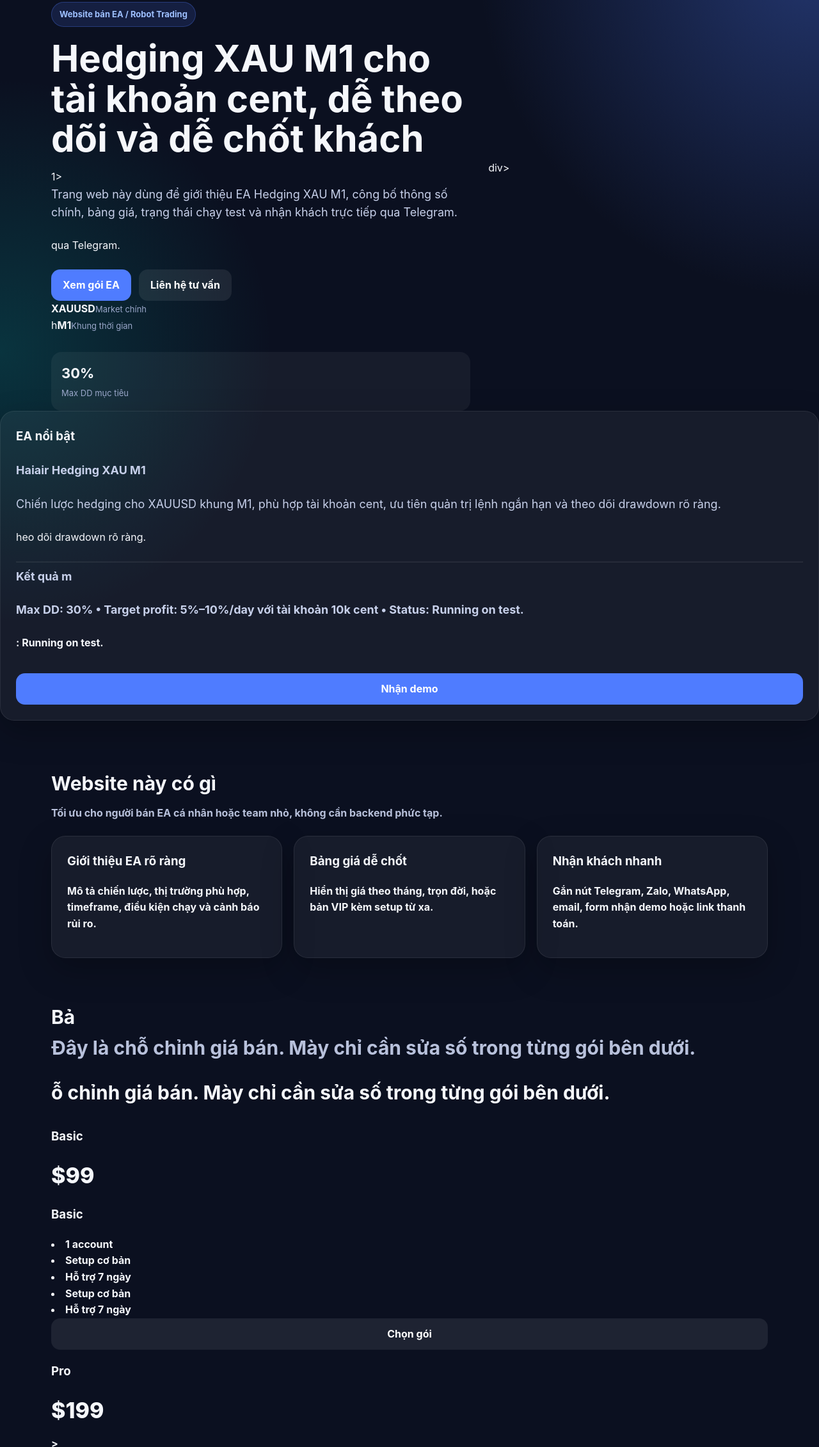
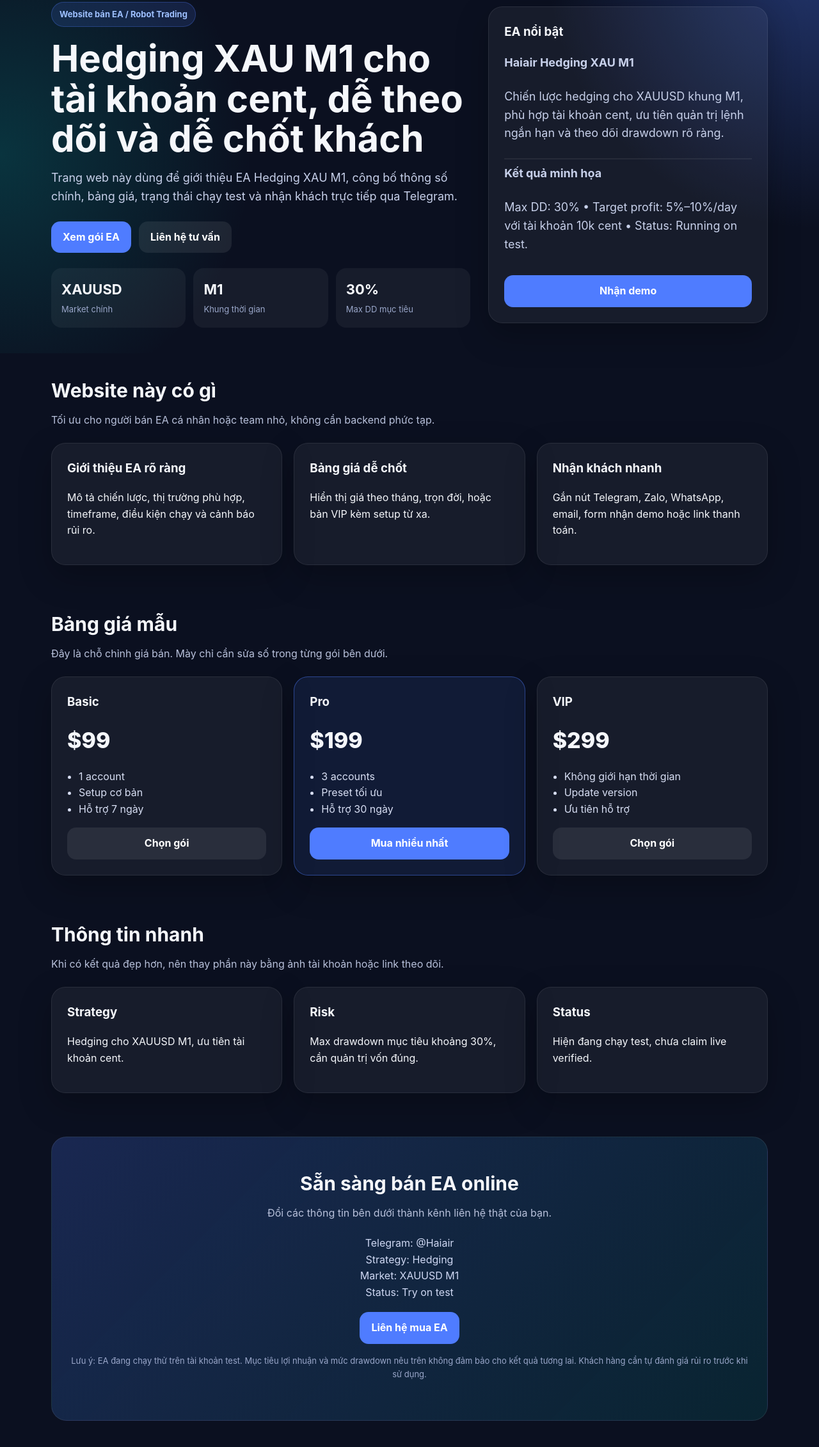
Before and after one commit to meta240dt-debug/ea-store, a plain HTML site: page index.html in a window 1280 px wide. Shown: the part 148-2409 px from the top of the page at 64% size. Drawn offline with Linux system fonts and the light colour scheme.

Commit message:
Update index.html

```diff
--- a/index.html
+++ b/index.html
@@ -107,21 +107,25 @@
     <div class="container hero-grid">
       <div>
         <div class="badge">Website bán EA / Robot Trading</div>
-        <h1>Hedging XAU M1 cho tài khoản cent, dễ theo dõi và dễ chốt khách</h1>1>
-      <p>Trang web này dùng để giới thiệu EA Hedging XAU M1, công bố thông số chính, bảng giá, trạng thái chạy test và nhận khách trực tiếp qua Telegram.</p>qua Telegram.</p>
+        <h1>Hedging XAU M1 cho tài khoản cent, dễ theo dõi và dễ chốt khách</h1>
+        <p>Trang web này dùng để giới thiệu EA Hedging XAU M1, công bố thông số chính, bảng giá, trạng thái chạy test và nhận khách trực tiếp qua Telegram.</p>
         <div class="hero-actions">
           <a href="#pricing" class="btn btn-primary">Xem gói EA</a>
           <a href="#contact" class="btn btn-secondary">Liên hệ tư vấn</a>
         </div>
-        <div class="s<div class="stat"><strong>XAUUSD</strong><span class="small">Market chính</span></div>h</span></d<div class="stat"><strong>M1</strong><span class="small">Khung thời gian</span></div>div>
-      <div class="stat"><strong>30%</strong><span class="small">Max DD mục tiêu</span></div>      </div>
+        <div class="stats">
+          <div class="stat"><strong>XAUUSD</strong><span class="small">Market chính</span></div>
+          <div class="stat"><strong>M1</strong><span class="small">Khung thời gian</span></div>
+          <div class="stat"><strong>30%</strong><span class="small">Max DD mục tiêu</span></div>
+        </div>
       </div>
       <div class="card">
         <h3 style="margin-top:0">EA nổi bật</h3>
-        <p><p><strong>Haiair Hedging XAU M1</strong></p></p>
-    <p>Chiến lược hedging cho XAUUSD khung M1, phù hợp tài khoản cent, ưu tiên quản trị lệnh ngắn hạn và theo dõi drawdown rõ ràng.</p>heo dõi drawdown rõ ràng.</p>
+        <p><strong>Haiair Hedging XAU M1</strong></p>
+        <p>Chiến lược hedging cho XAUUSD khung M1, phù hợp tài khoản cent, ưu tiên quản trị lệnh ngắn hạn và theo dõi drawdown rõ ràng.</p>
         <hr style="border-color: rgba(255,255,255,0.08)">
-        <p><strong>Kết quả m<p class="small">Max DD: 30% • Target profit: 5%–10%/day với tài khoản 10k cent • Status: Running on test.</p>: Running on test.</p>
+        <p><strong>Kết quả minh họa</strong></p>
+        <p class="small">Max DD: 30% • Target profit: 5%–10%/day với tài khoản 10k cent • Status: Running on test.</p>
         <a href="#contact" class="btn btn-primary" style="width:100%; margin-top:10px">Nhận demo</a>
       </div>
     </div>
@@ -150,29 +154,35 @@
 
   <section id="pricing">
     <div class="container">
-      <h2 class="section-title">Bả<p class="section-sub">Đây là chỗ chỉnh giá bán. Mày chỉ cần sửa số trong từng gói bên dưới.</p>ỗ chỉnh giá bán. Mày chỉ cần sửa số trong từng gói bên dưới.</p>
-    <h3>Basic</h3>
+      <h2 class="section-title">Bảng giá mẫu</h2>
+      <p class="section-sub">Đây là chỗ chỉnh giá bán. Mày chỉ cần sửa số trong từng gói bên dưới.</p>
+      <div class="plans">
+        <div class="card plan">
+          <h3>Basic</h3>
           <div class="price">$99</div>
-          <h3>Basic</h3>
-  <li>1 account</li>
+          <ul>
+            <li>1 account</li>
             <li>Setup cơ bản</li>
-            <li>Hỗ trợ 7 ngày</li>        <li>Setup cơ bản</li>
             <li>Hỗ trợ 7 ngày</li>
           </ul>
           <a href="#contact" class="btn btn-secondary" style="width:100%">Chọn gói</a>
-   <h3>Pro</h3>
-          <div class="price">$199</div>>
+        </div>
+        <div class="card plan highlight">
           <h3>Pro</h3>
-   <li>3 accounts</li>
+          <div class="price">$199</div>
+          <ul>
+            <li>3 accounts</li>
             <li>Preset tối ưu</li>
-            <li>Hỗ trợ 30 ngày</li>      <li>Preset tối ưu</li>
             <li>Hỗ trợ 30 ngày</li>
           </ul>
           <a href="#contact" class="btn btn-primary" style="width:100%">Mua nhiều nhất</a>
         </div>
         <div class="card plan">
           <h3>VIP</h3>
-        <li>Update version</li>
+          <div class="price">$299</div>
+          <ul>
+            <li>Không giới hạn thời gian</li>
+            <li>Update version</li>
             <li>Ưu tiên hỗ trợ</li>
           </ul>
           <a href="#contact" class="btn btn-secondary" style="width:100%">Chọn gói</a>
@@ -183,19 +193,32 @@
 
   <section id="reviews">
     <div class="container">
-      <h2 class="section-title">Thông tin nhanhết quả đẹp hơn, nên thay phần này bằng ảnh tài khoản </h3>
+      <h2 class="section-title">Thông tin nhanh</h2>
+      <p class="section-sub">Khi có kết quả đẹp hơn, nên thay phần này bằng ảnh tài khoản hoặc link theo dõi.</p>
+      <div class="reviews">
+        <div class="card review">
+          <h3>Strategy</h3>
           <p>Hedging cho XAUUSD M1, ưu tiên tài khoản cent.</p>
         </div>
         <div class="card review">
           <h3>Risk</h3>
-          <p>Max drawdown mục tiêu khw">
+          <p>Max drawdown mục tiêu khoảng 30%, cần quản trị vốn đúng.</p>
+        </div>
+        <div class="card review">
           <h3>Status</h3>
           <p>Hiện đang chạy test, chưa claim live verified.</p>
         </div>
       </div>
     </div>
-  </sect  <h2 class="section-title" style="margin-top:0">Sẵn sàng bán EA online</h2>
-        <p class="section-sub">Đổi các thông tin bên dưới thành kênh lbr>
+  </section>
+
+  <section id="contact">
+    <div class="container">
+      <div class="cta">
+        <h2 class="section-title" style="margin-top:0">Sẵn sàng bán EA online</h2>
+        <p class="section-sub">Đổi các thông tin bên dưới thành kênh liên hệ thật của bạn.</p>
+        <div class="contact-box">
+          Telegram: @Haiair<br>
           Strategy: Hedging<br>
           Market: XAUUSD M1<br>
           Status: Try on test
@@ -210,4 +233,8 @@
 
   <footer>
     <div class="container">
-      © 2026 EA Store. All rights res
+      © 2026 EA Store. All rights reserved.
+    </div>
+  </footer>
+</body>
+</html>
```
